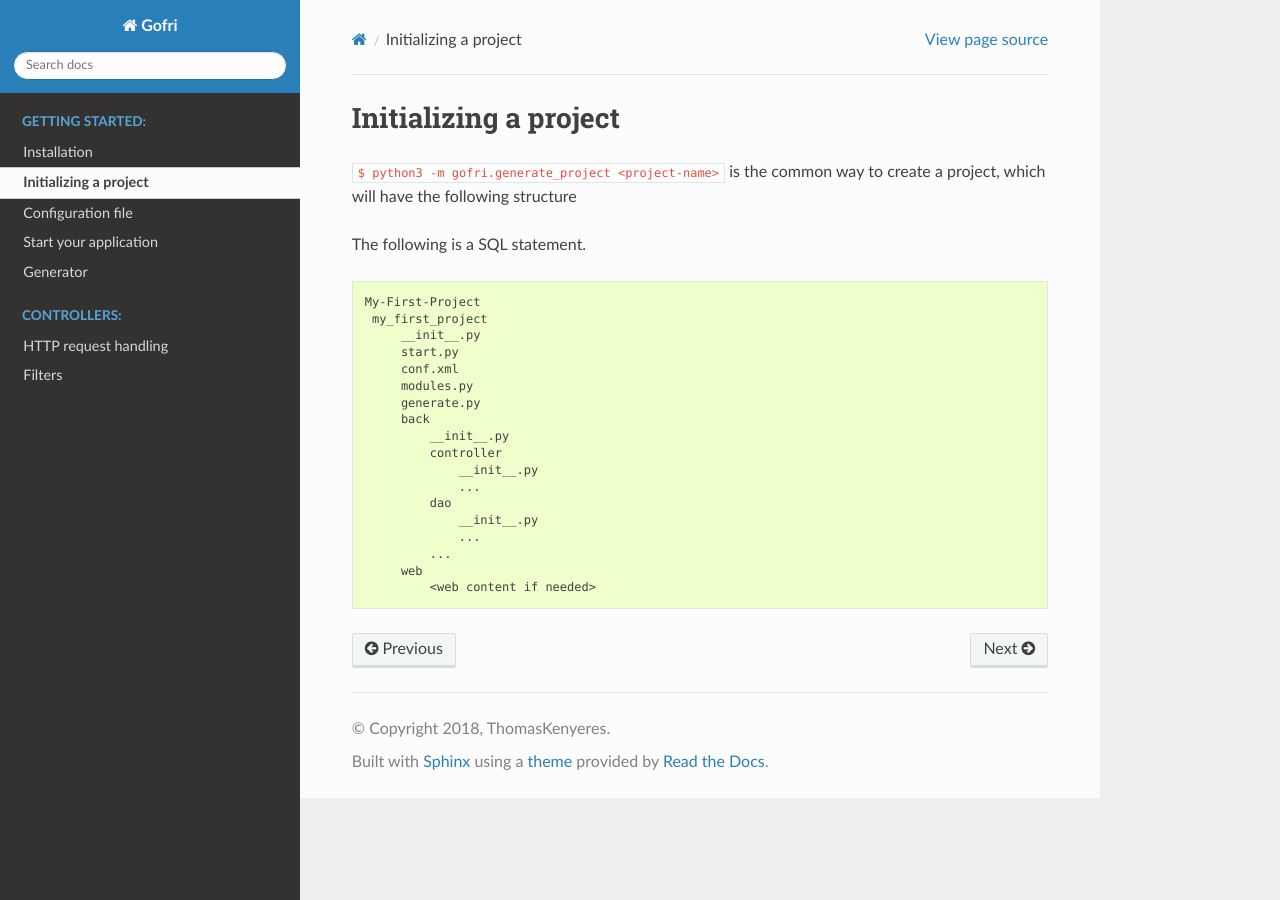
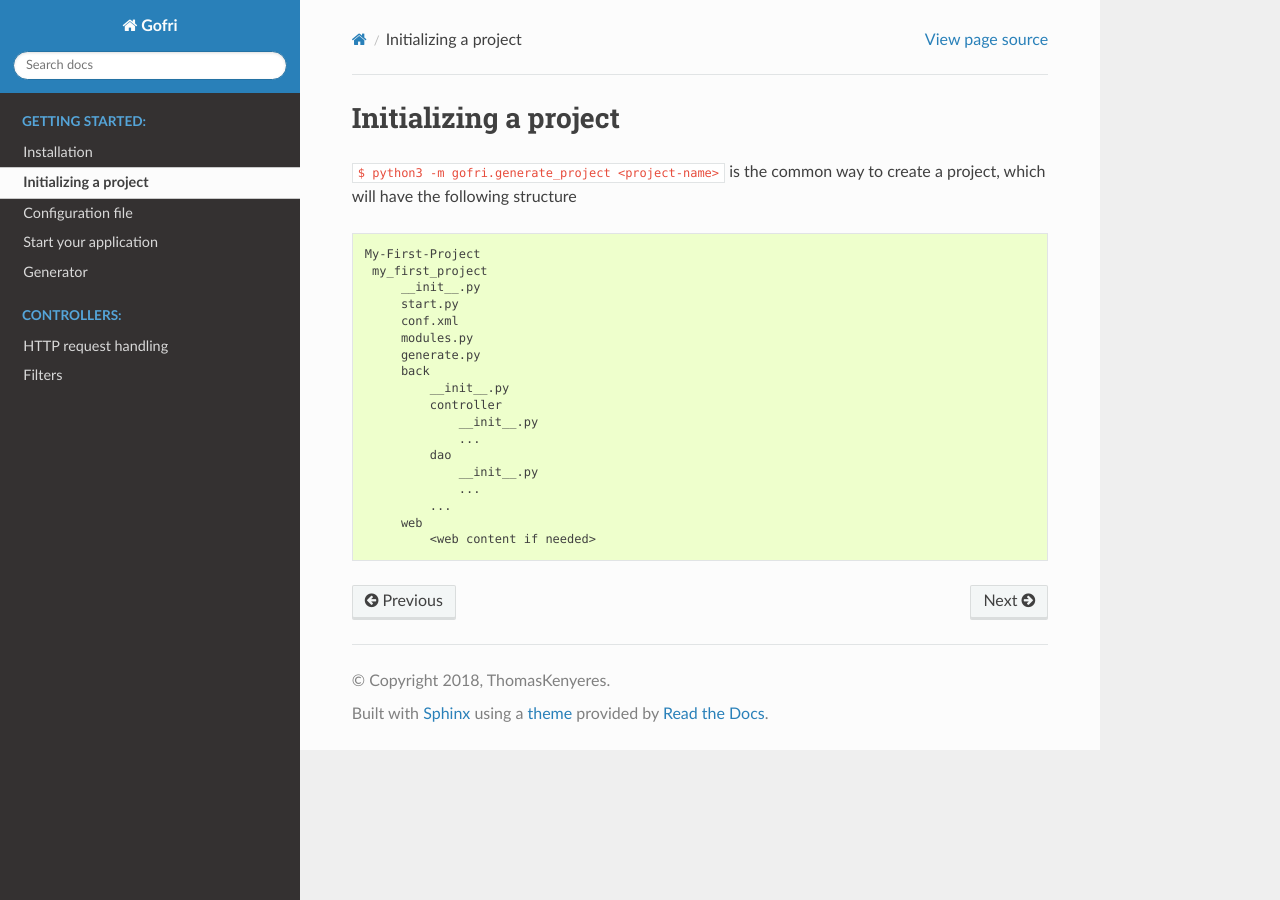
Before and after one commit to ThomasKenyeres/gofri-docs, a Sphinx documentation site: the page built from docs/getting_started/init.rst, in a window 1280 px wide. Built offline with Sphinx 7.4.7 and the Read the Docs theme 2.0.0, drawn with Linux system fonts in a browser that asks for light colours; formulas are drawn with MathJax 3.

Commit message:
Deleted one mistake

```diff
--- a/docs/getting_started/init.rst
+++ b/docs/getting_started/init.rst
@@ -4,8 +4,6 @@ Initializing a project
 ``$ python3 -m gofri.generate_project <project-name>`` is the common way to create a project,
 which will have the following structure
 
-
-The following is a SQL statement.
 
 .. code-block:: none
 
```
